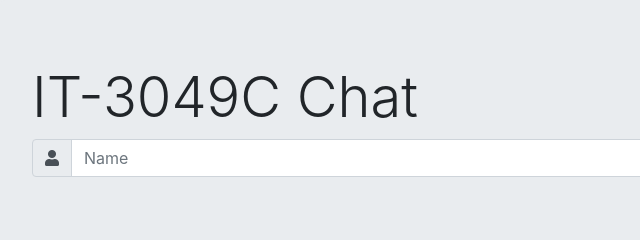
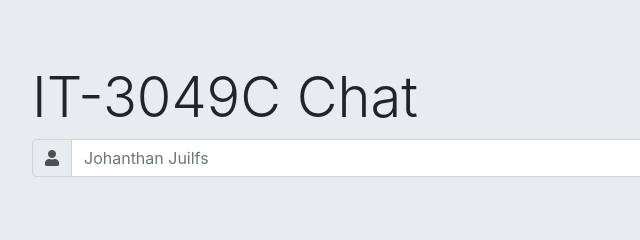
Before and after one commit to it3049c-fall22-henderson/chatting-application-Juilfsjc, a website: page index.html in a window 1280 px wide. Shown: the top 240 px of the page, 0-640 px from the left. Drawn offline with Linux system fonts and the light colour scheme; no server answers.

Commit message:
index.hmtl

```diff
--- a/index.html
+++ b/index.html
@@ -24,7 +24,7 @@
                             <i class="fas fa-user"></i>
                         </span>
                     </div>
-                    <input id="my-name-input" input="text" class="form-control" placeholder="Name">
+                    <input id="my-name-input" input="text" class="form-control" placeholder="Johanthan Juilfs">
                     <button
                         class="btn btn-outline-primary"
                         id="save-button"
```
